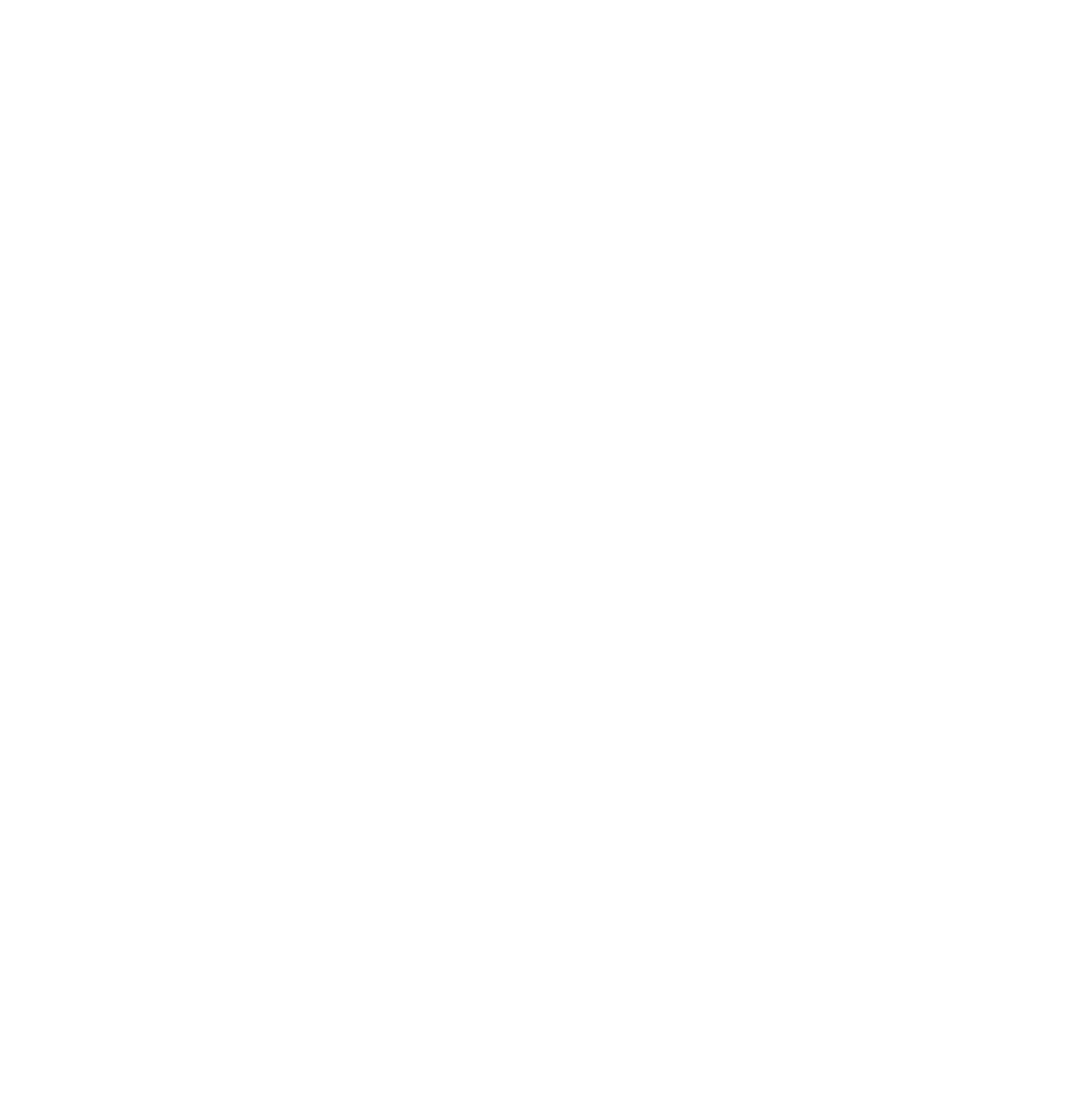
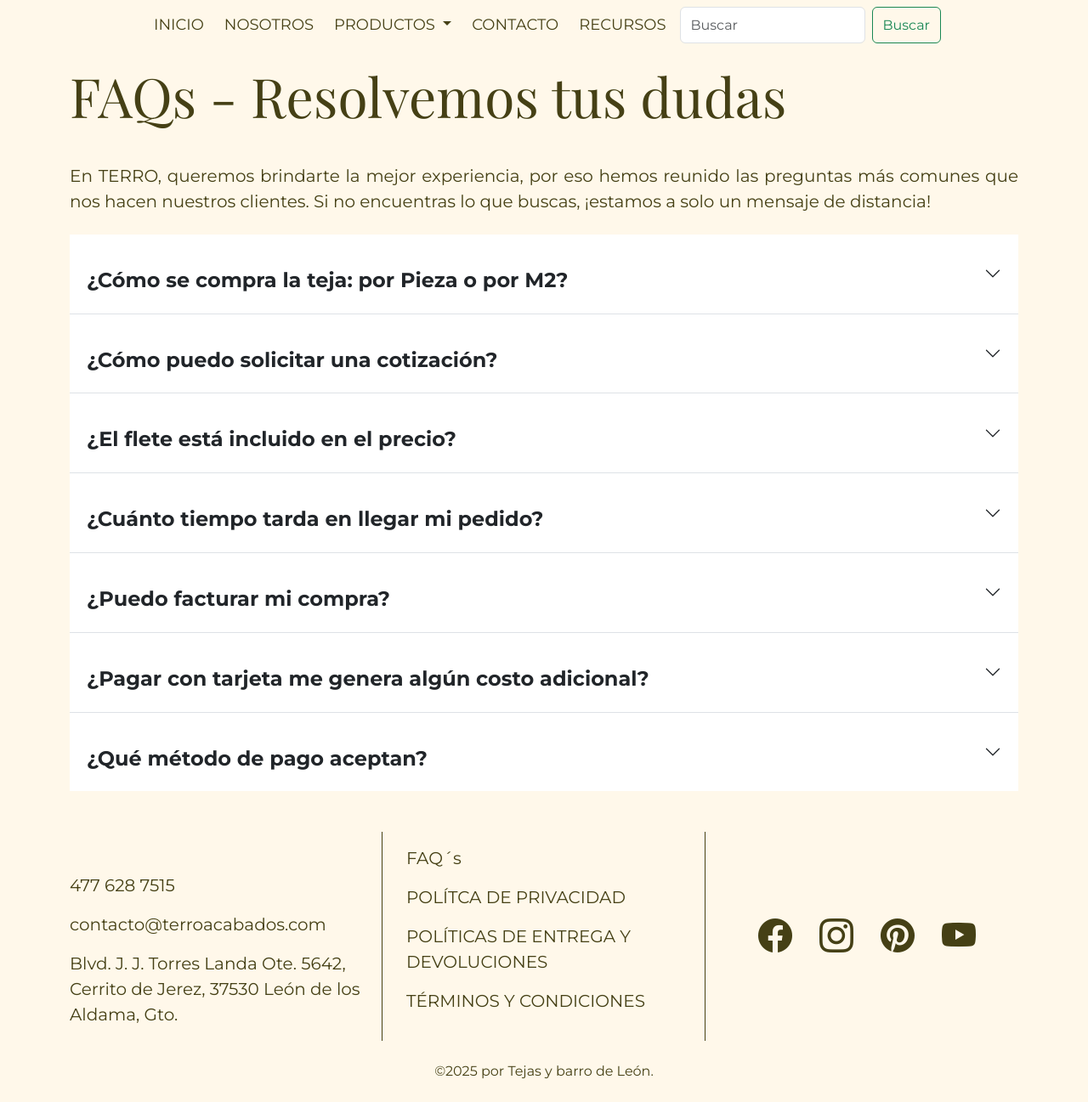
Before and after one commit to Acruzbautista501/website-terro-leon, a Vue app: page /faqs in a window 1280 px wide. Before the commit this address had no page. Shown: the whole page at 85% size. Before the commit the page ends 800 px from the top, so only its background shows below. Built offline with nearby package versions, Linux system fonts and the light colour scheme; a web font is replaced by a local one.

Commit message:
Enrutamiento de las paginas de terminos y FAQs

```diff
--- a/src/components/FooterComponent.vue
+++ b/src/components/FooterComponent.vue
@@ -39,10 +39,10 @@
       <!-- Columna de políticas -->
       <div class="col-md-4 mb-4 mb-md-0 border-end">
         <ul class="list-unstyled ms-lg-3 fs-5 mt-3">
-          <li class="mb-3"><a href="#" class="text-decoration-none color-footer">FAQ´s</a></li>
+          <li class="mb-3"><router-link to="/faqs" class="text-decoration-none color-footer">FAQ´s</router-link></li>
           <li class="mb-3"><a href="#" class="text-decoration-none text-uppercase color-footer" @click.prevent="openModal">Polítca de Privacidad</a></li>
           <li class="mb-3"><a href="#" class="text-decoration-none text-uppercase color-footer" @click.prevent="openModalDelivery">Políticas de Entrega y Devoluciones</a></li>
-          <li class="mb-3"><a href="#" class="text-decoration-none text-uppercase color-footer">Términos y condiciones</a></li>
+          <li class="mb-3"><router-link to="/terminos-y-condiciones" class="text-decoration-none text-uppercase color-footer">Términos y condiciones</router-link></li>
         </ul>
         <PrivacyNoticeComponent ref="modalPrivacy" />
         <DeliveryPoliciesComponent ref="modalDelivery"/>
--- a/src/router/index.ts
+++ b/src/router/index.ts
@@ -4,12 +4,14 @@
 import AboutView from '../views/AboutView.vue'
 import ContactView from '../views/ContactView.vue'
 import DidacticView from '../views/DidacticView.vue'
+import TermsConditionsView from '../views/TermsConditionsView.vue'
+import FAQsView from '../views/FAQsView.vue'
 
 
 const routes: RouteRecordRaw[] = [
   {
     path: '/',
-    name: 'Home',
+    name: 'Inicio',
     component: HomeView
   },
   {
@@ -27,6 +29,16 @@
     name: 'Recursos',
     component: DidacticView,
   },
+  {
+    path: '/terminos-y-condiciones',
+    name: 'Términos y Condiciones',
+    component: TermsConditionsView,
+  },
+  {
+    path: '/faqs',
+    name: 'FAQ´s',
+    component: FAQsView,
+  },
 ]
 
 const router = createRouter({
```
